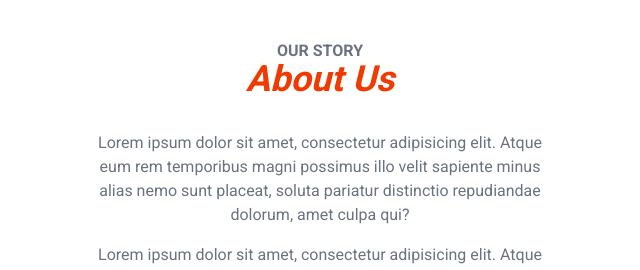
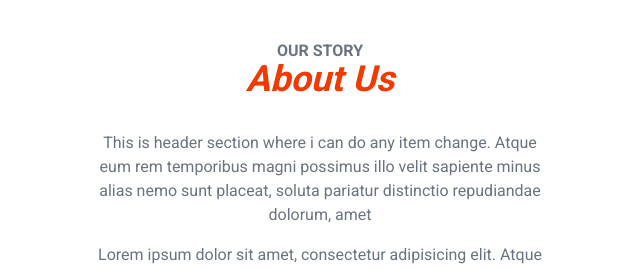
Before and after one commit to probeshnath/food-ordering-next-app, a Next.js app: page / in a window 1280 px wide. Shown: the part 1117-1387 px from the top of the page, without its empty margins (320-960 px from the left). Built offline with nearby package versions, Linux system fonts and the light colour scheme.

Commit message:
update text

```diff
--- a/src/app/layout.js
+++ b/src/app/layout.js
@@ -14,6 +14,7 @@ export default function RootLayout({ children }) {
     <html lang="en">
       <body className={roboto.className}>
         <main className='max-w-6xl  mx-auto p-4'>
+          {/* Header part */}
           <Header />
           {children}
           <footer className="border-t p-8 text-center text-gray-500 mt-16">
--- a/src/app/models/User.js
+++ b/src/app/models/User.js
@@ -16,9 +16,9 @@ const UserSchema = new Schema({
   image: {type: String},
 }, {timestamps: true});
 
-UserSchema.pre('save', (next, ...rest) =>{
-  console.log(rest)
-  next()
-})
+// UserSchema.pre('save', (next, ...rest) =>{
+//   console.log(rest)
+//   next()
+// })
 
 export const User = models?.User || model('User', UserSchema);
--- a/src/app/page.js
+++ b/src/app/page.js
@@ -14,7 +14,7 @@ const Home = () => {
         <SectionHeaders subHeader={'Our story'} mainHeader={'About Us'} />
 
         <div className="text-gray-500 max-w-md mx-auto mt-8 flex flex-col gap-4">
-          <p className=" ">Lorem ipsum dolor sit amet, consectetur adipisicing elit. Atque eum rem temporibus magni possimus illo velit sapiente minus alias nemo sunt placeat, soluta pariatur distinctio repudiandae dolorum, amet culpa qui?</p>
+          <p className=" ">This is header section where i can do any item change. Atque eum rem temporibus magni possimus illo velit sapiente minus alias nemo sunt placeat, soluta pariatur distinctio repudiandae dolorum, amet </p>
           <p className=" ">Lorem ipsum dolor sit amet, consectetur adipisicing elit. Atque eum rem temporibus magni possimus illo velit sapiente minus alias nemo sunt placeat, soluta pariatur distinctio repudiandae dolorum, amet culpa qui?</p>
           <p className=" ">Lorem ipsum dolor sit amet, consectetur adipisicing elit. Atque eum rem temporibus magni possimus illo velit sapiente minus alias nemo sunt placeat, soluta pariatur distinctio repudiandae dolorum, amet culpa qui?</p>
         </div>
```
